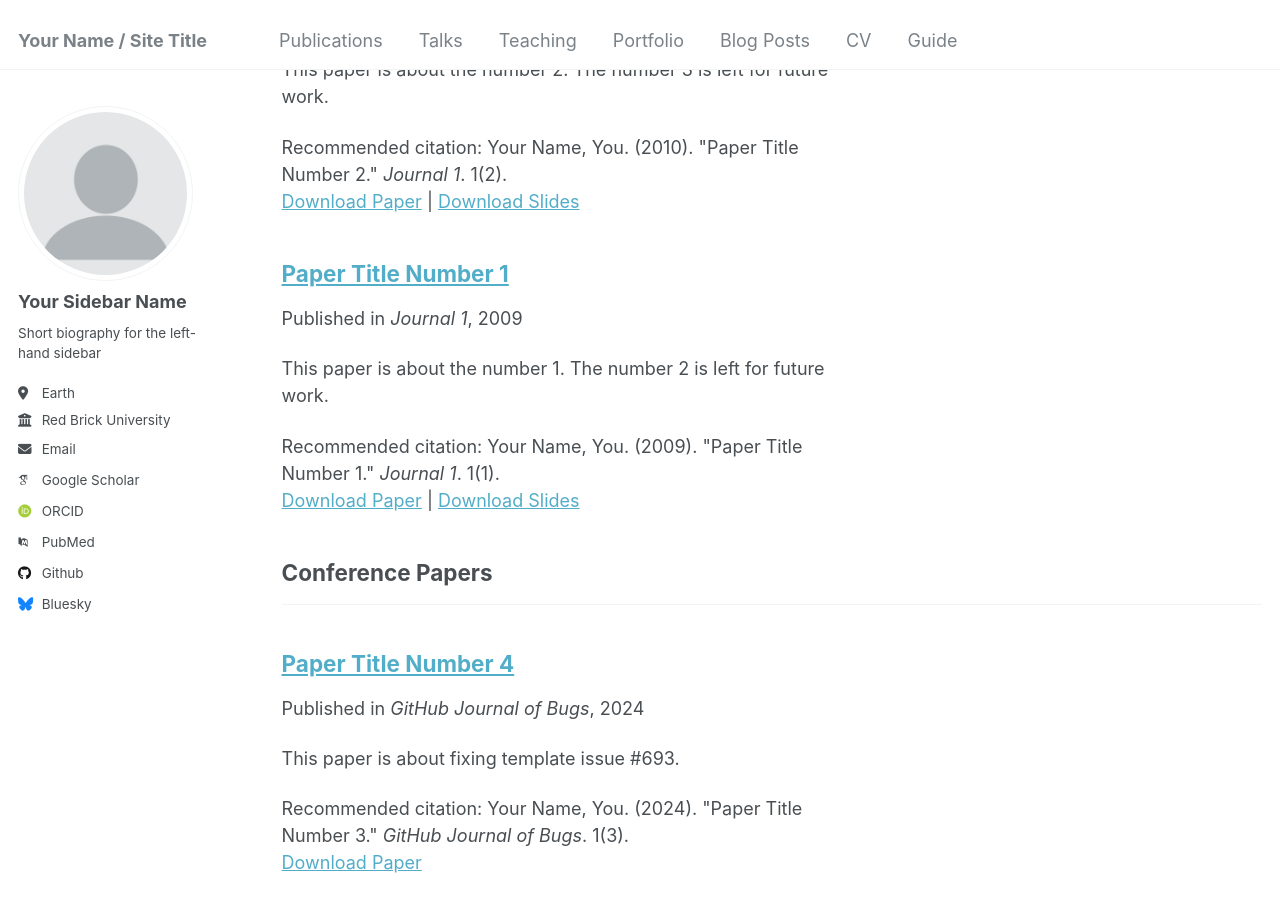
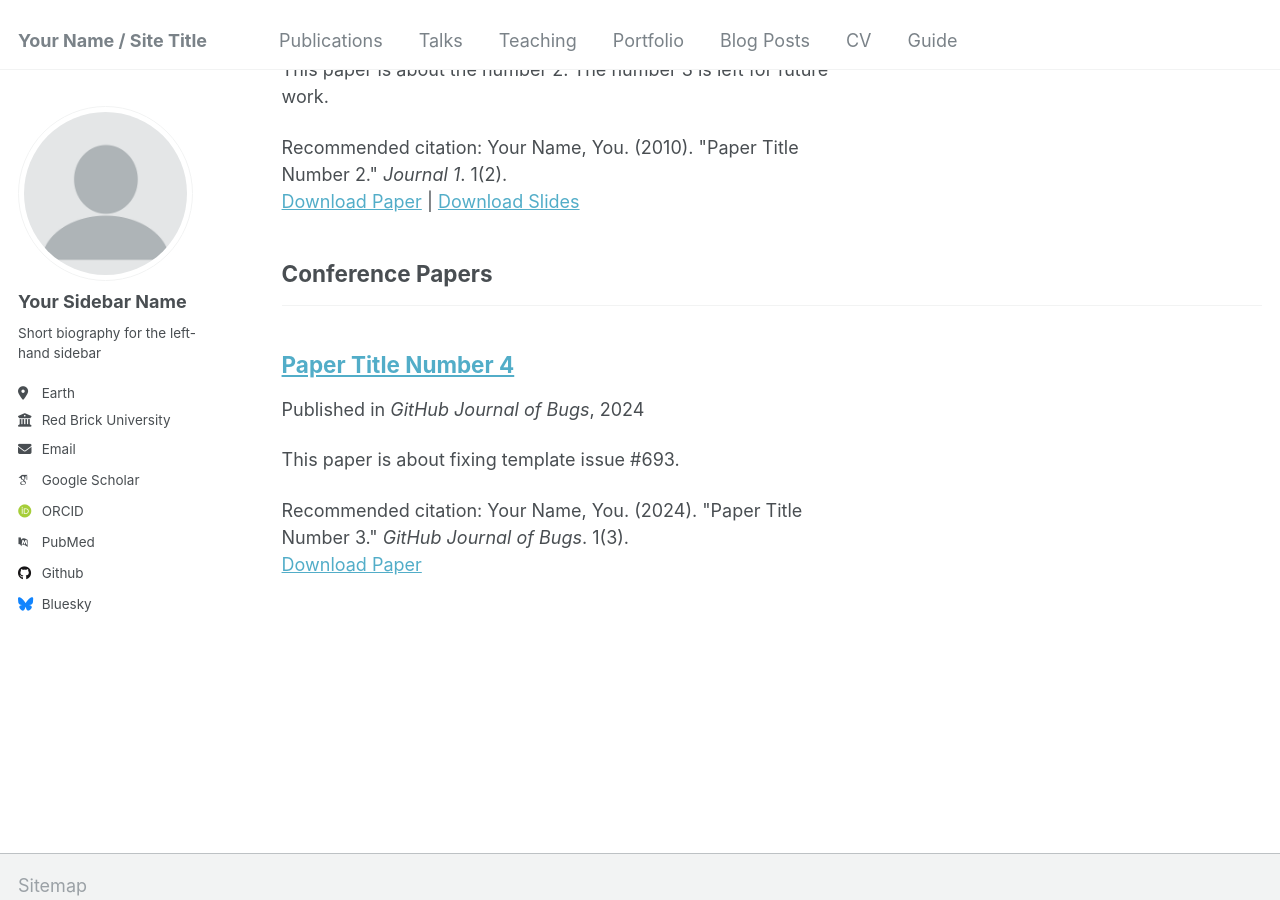
Before and after one commit to SamyZtn/samyzitouni.github.io, a Jekyll site: the page built from _pages/publications.html, in a window 1280 px wide and 900 px high, scrolled down 649 px. Built offline with Jekyll 4.4.1, drawn with Linux system fonts in a browser that asks for light colours; some web fonts are replaced; a file with an impossible date is left out.

Commit message:
Update 2009-10-01-paper-title-number-1.md

```diff
--- a/_publications/2009-10-01-paper-title-number-1.md
+++ b/_publications/2009-10-01-paper-title-number-1.md
@@ -1,14 +1,14 @@
 ---
-title: "Paper Title Number 1"
+title: "Yet to come !"
 collection: publications
 category: manuscripts
 permalink: /publication/2009-10-01-paper-title-number-1
-excerpt: 'This paper is about the number 1. The number 2 is left for future work.'
-date: 2009-10-01
-venue: 'Journal 1'
-slidesurl: 'http://academicpages.github.io/files/slides1.pdf'
-paperurl: 'http://academicpages.github.io/files/paper1.pdf'
-citation: 'Your Name, You. (2009). &quot;Paper Title Number 1.&quot; <i>Journal 1</i>. 1(1).'
+excerpt: ''
+date:
+venue: ''
+slidesurl: ''
+paperurl: ''
+citation: ''
 ---
 
 The contents above will be part of a list of publications, if the user clicks the link for the publication than the contents of section will be rendered as a full page, allowing you to provide more information about the paper for the reader. When publications are displayed as a single page, the contents of the above "citation" field will automatically be included below this section in a smaller font.
```
